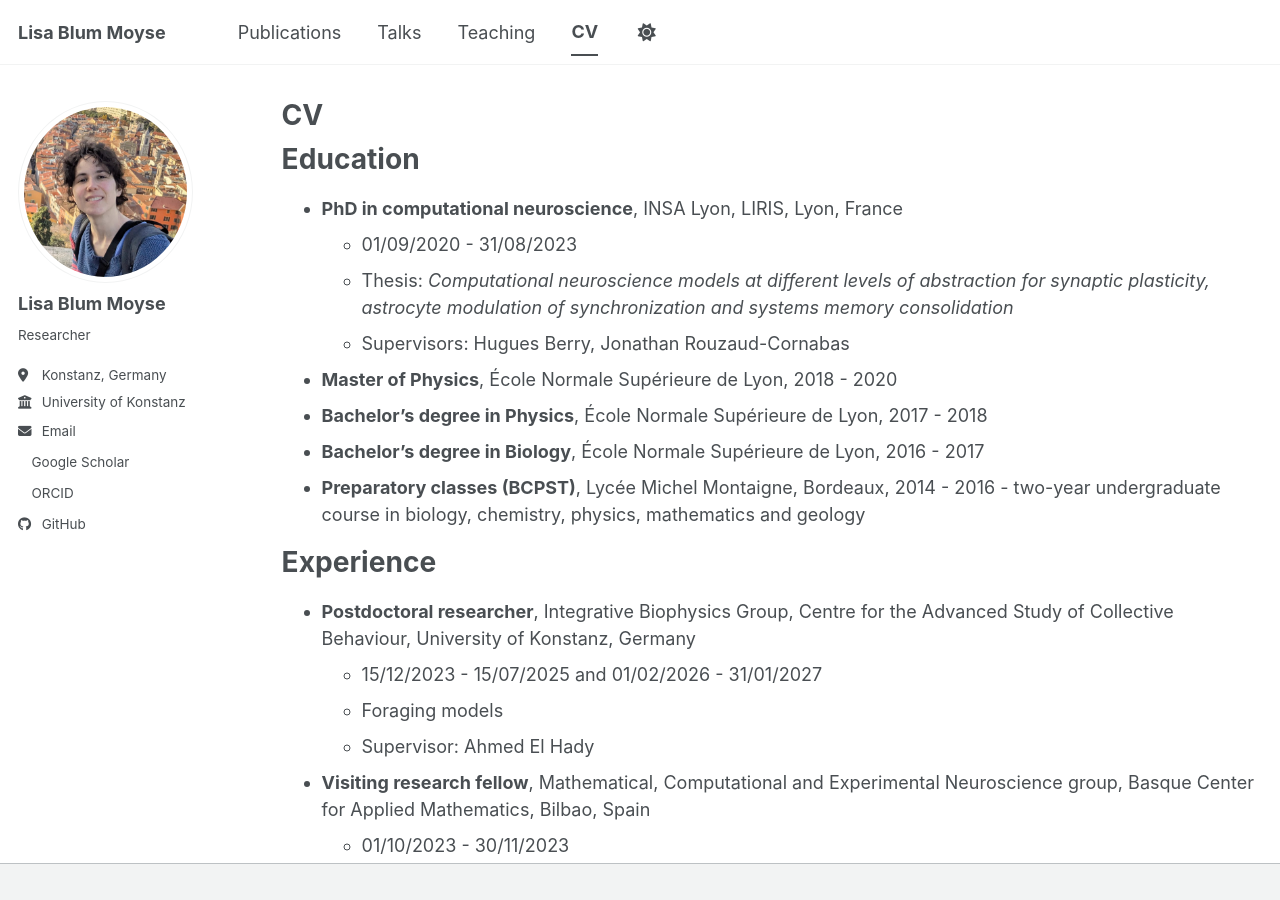
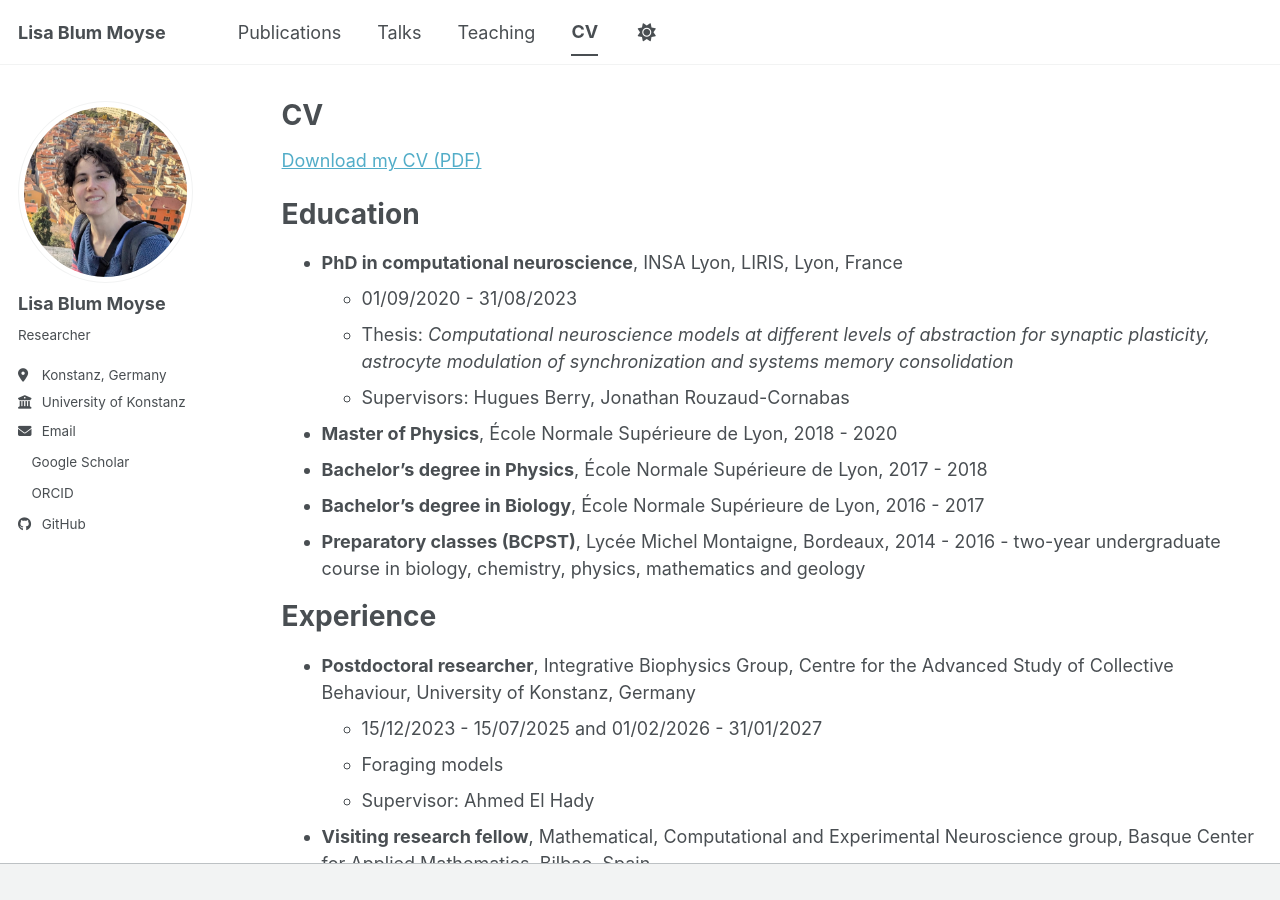
Before and after one commit to lblummoyse/lblummoyse.github.io, a Jekyll site: the page built from _pages/cv.md, in a window 1280 px wide and 900 px high. Built offline with Jekyll 4.4.1, drawn with Linux system fonts in a browser that asks for light colours; a style sheet for code colours, icons or effects is not loaded.

Commit message:
Update cv.md

```diff
--- a/_pages/cv.md
+++ b/_pages/cv.md
@@ -8,6 +8,7 @@ redirect_from:
 ---
 
 {% include base_path %}
+[Download my CV (PDF)]({{ base_path }}/files/cv.pdf)
 
 Education
 ======
```
